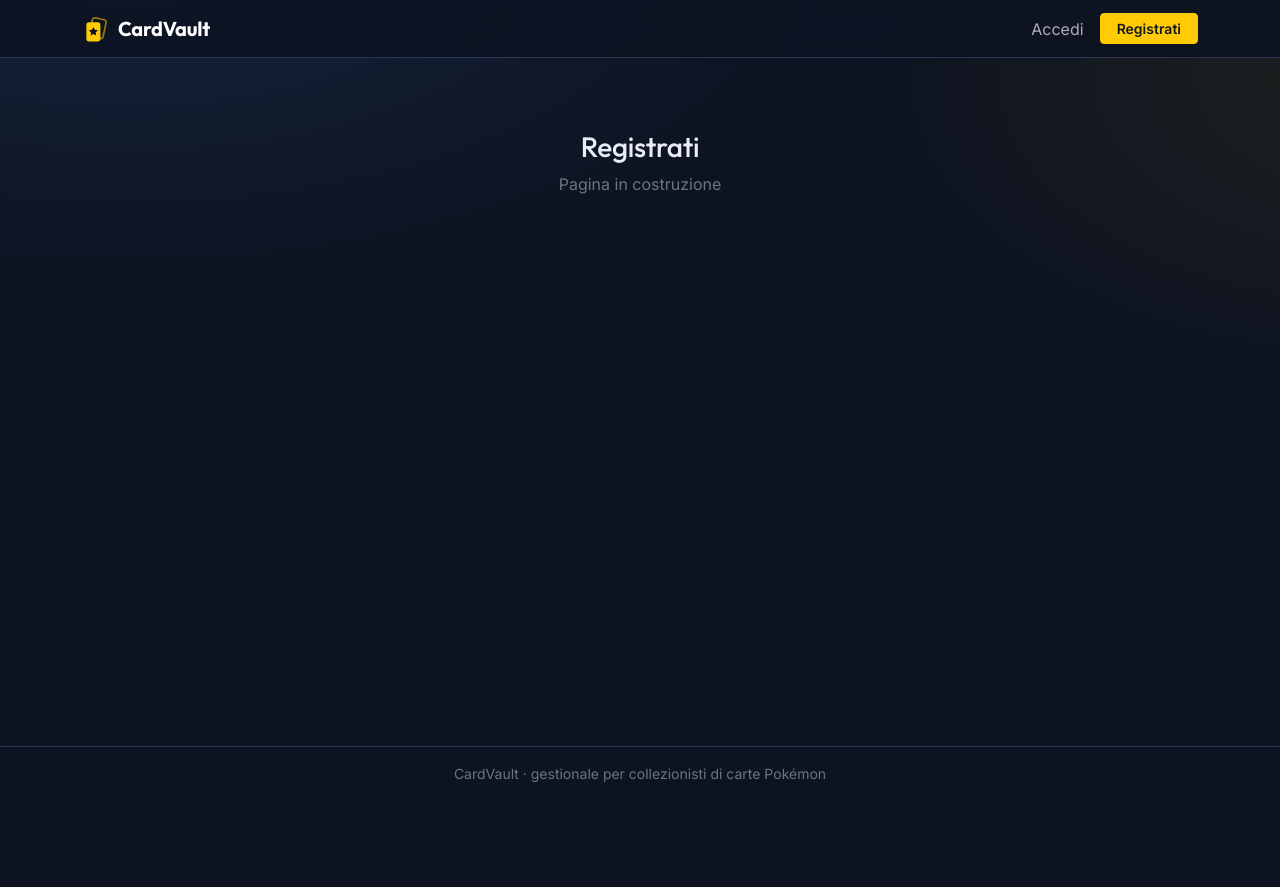
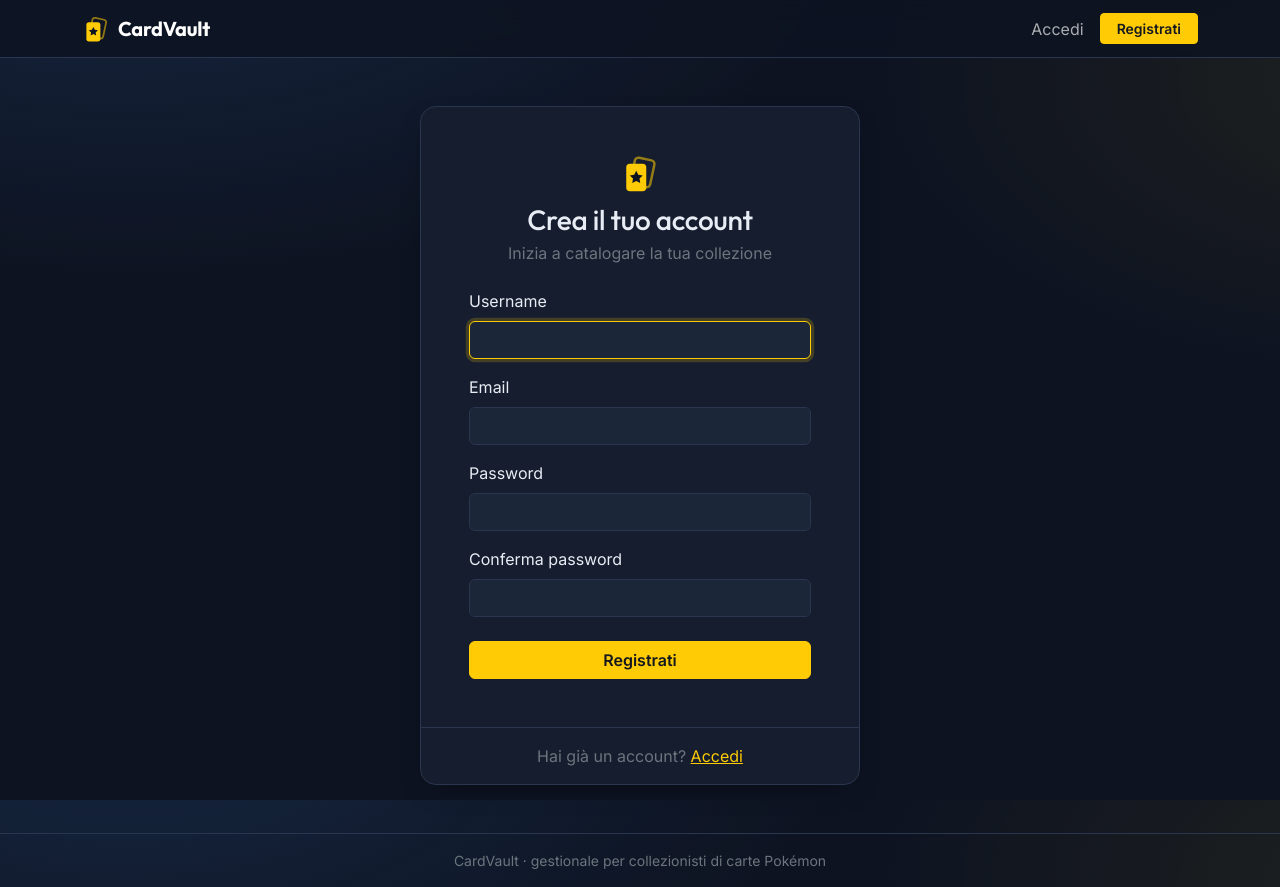
Before and after one commit to Kianetor/capstone, a React (Vite) app in the folder frontend/: page /register in a window 1280 px wide. Before the commit the page ends 800 px from the top, so only its background shows below. Built offline with nearby package versions, Linux system fonts and the light colour scheme; no server answers.

Commit message:
Registrazione utente e rotte di login e registrazione

```diff
--- a/frontend/src/App.jsx
+++ b/frontend/src/App.jsx
@@ -2,8 +2,10 @@ import { useEffect } from 'react'
 import { useDispatch, useSelector } from 'react-redux'
 import { Route, Routes } from 'react-router-dom'
 import Layout from './components/Layout'
+import Login from './pages/Login'
 import NotFound from './pages/NotFound'
 import Placeholder from './pages/Placeholder'
+import Register from './pages/Register'
 import { loadUser } from './store/authSlice'
 
 function App() {
@@ -19,9 +21,9 @@ function App() {
   return (
     <Routes>
       <Route element={<Layout />}>
-        <Route path="/" element={<Placeholder title="CardVault" />} />
-        <Route path="/login" element={<Placeholder title="Accedi" />} />
-        <Route path="/register" element={<Placeholder title="Registrati" />} />
+        <Route path="/" element={<Placeholder title="Pokéteca" />} />
+        <Route path="/login" element={<Login />} />
+        <Route path="/register" element={<Register />} />
         <Route path="/dashboard" element={<Placeholder title="Dashboard" />} />
         <Route path="/cards" element={<Placeholder title="Inventario" />} />
         <Route path="/cards/new" element={<Placeholder title="Aggiungi carta" />} />
--- a/frontend/src/index.css
+++ b/frontend/src/index.css
@@ -97,6 +97,8 @@ h1, h2, h3, h4, h5, .navbar-brand, .display-font {
 
 .form-control:focus,
 .form-select:focus {
+  background-color: var(--cv-surface-2);
+  color: var(--cv-text);
   border-color: var(--cv-accent);
   box-shadow: 0 0 0 0.2rem rgba(255, 203, 5, 0.2);
 }
--- /dev/null
+++ b/frontend/src/pages/Register.jsx
@@ -0,0 +1,101 @@
+import { useEffect, useState } from 'react'
+import { Alert, Button, Form, Spinner } from 'react-bootstrap'
+import { useDispatch, useSelector } from 'react-redux'
+import { Link, Navigate, useNavigate } from 'react-router-dom'
+import AuthCard from '../components/AuthCard'
+import { clearAuthError, register } from '../store/authSlice'
+
+const EMAIL_REGEX = /^[^\s@]+@[^\s@]+\.[^\s@]+$/
+const USERNAME_REGEX = /^[A-Za-z0-9_.-]{3,30}$/
+
+// Stesse regole del backend (RegisterRequest): l'utente vede subito l'errore senza aspettare il server
+function validate({ username, email, password, confirmPassword }) {
+  const errors = {}
+  if (!USERNAME_REGEX.test(username.trim())) {
+    errors.username = 'Da 3 a 30 caratteri: lettere, numeri, punto, trattino o underscore'
+  }
+  if (!EMAIL_REGEX.test(email.trim())) errors.email = 'Inserisci un indirizzo email valido'
+  if (password.length < 8 || password.length > 72) errors.password = 'Almeno 8 caratteri'
+  if (confirmPassword !== password) errors.confirmPassword = 'Le password non coincidono'
+  return errors
+}
+
+// L'errore "già registrata/in uso" del backend arriva come messaggio: lo mostriamo sotto il campo giusto
+function backendFieldErrors(error) {
+  if (!error) return {}
+  if (error.errors) return error.errors
+  if (error.message?.startsWith('Email')) return { email: error.message }
+  if (error.message?.startsWith('Username')) return { username: error.message }
+  return {}
+}
+
+export default function Register() {
+  const dispatch = useDispatch()
+  const navigate = useNavigate()
+  const { user, loading, error } = useSelector((state) => state.auth)
+  const [form, setForm] = useState({ username: '', email: '', password: '', confirmPassword: '' })
+  const [fieldErrors, setFieldErrors] = useState({})
+
+  useEffect(() => () => dispatch(clearAuthError()), [dispatch])
+
+  if (user) return <Navigate to="/dashboard" replace />
+
+  const handleChange = (e) => {
+    setForm({ ...form, [e.target.name]: e.target.value })
+    setFieldErrors({ ...fieldErrors, [e.target.name]: undefined })
+  }
+
+  const handleSubmit = async (e) => {
+    e.preventDefault()
+    const errors = validate(form)
+    setFieldErrors(errors)
+    if (Object.keys(errors).length > 0) return
+    const result = await dispatch(
+      register({ username: form.username.trim(), email: form.email.trim(), password: form.password }),
+    )
+    if (register.fulfilled.match(result)) navigate('/dashboard', { replace: true })
+  }
+
+  const fromBackend = backendFieldErrors(error)
+  const errors = { ...fromBackend, ...fieldErrors }
+  const generalError = error && Object.keys(fromBackend).length === 0 ? error.message : null
+
+  const field = (name, label, type, autoComplete, extra = {}) => (
+    <Form.Group className="mb-3" controlId={name}>
+      <Form.Label>{label}</Form.Label>
+      <Form.Control
+        type={type}
+        name={name}
+        autoComplete={autoComplete}
+        value={form[name]}
+        onChange={handleChange}
+        isInvalid={Boolean(errors[name])}
+        {...extra}
+      />
+      <Form.Control.Feedback type="invalid">{errors[name]}</Form.Control.Feedback>
+    </Form.Group>
+  )
+
+  return (
+    <AuthCard
+      title="Crea il tuo account"
+      subtitle="Inizia a catalogare la tua collezione"
+      footer={
+        <span className="text-secondary">
+          Hai già un account? <Link to="/login">Accedi</Link>
+        </span>
+      }
+    >
+      {generalError && <Alert variant="danger">{generalError}</Alert>}
+      <Form noValidate onSubmit={handleSubmit}>
+        {field('username', 'Username', 'text', 'username', { autoFocus: true })}
+        {field('email', 'Email', 'email', 'email')}
+        {field('password', 'Password', 'password', 'new-password')}
+        {field('confirmPassword', 'Conferma password', 'password', 'new-password')}
+        <Button type="submit" className="w-100 mt-2" disabled={loading}>
+          {loading ? <Spinner size="sm" animation="border" /> : 'Registrati'}
+        </Button>
+      </Form>
+    </AuthCard>
+  )
+}
```
